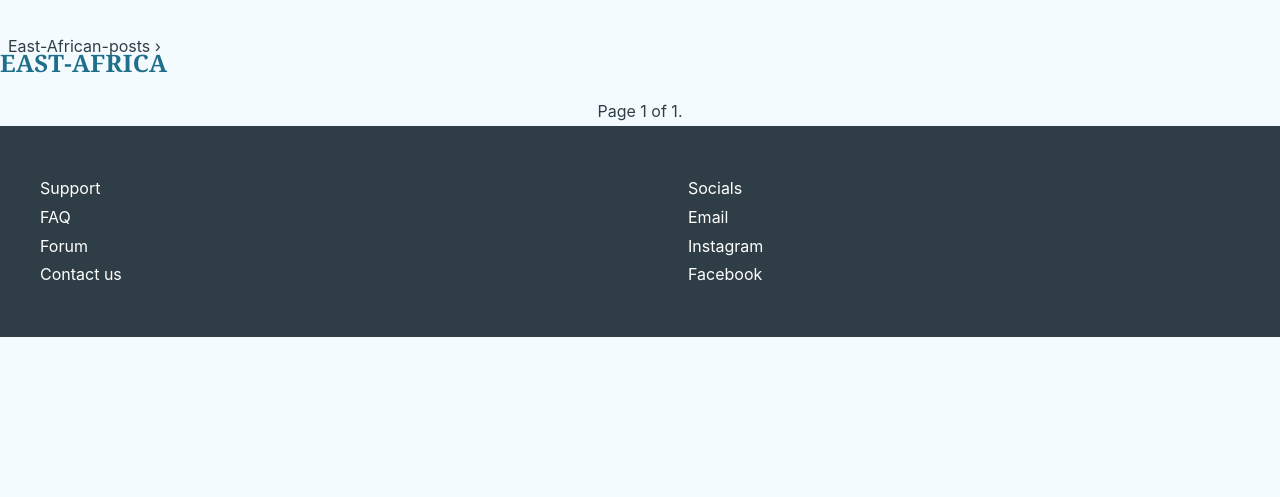
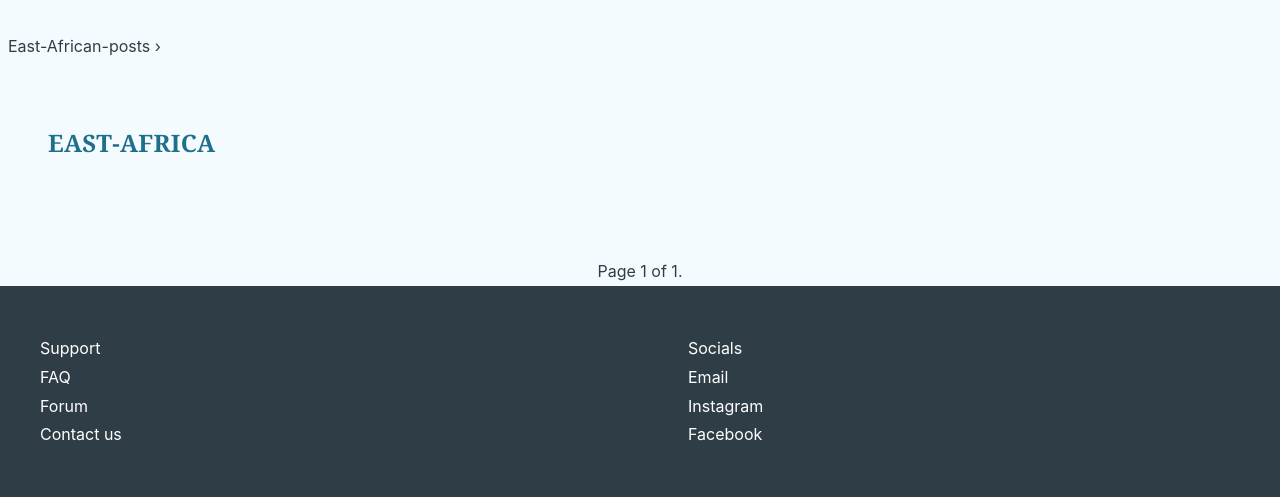
Before and after one commit to JoandarcZienagebriel/Django_project, a Django app: page /list/ in a window 1280 px wide. Shown: the part 101-598 px from the top of the page. Run offline with Django 5.2, Linux system fonts and the light colour scheme; data that the repository does not hold is empty.

Commit message:
change-in-alignment

```diff
--- a/static/css/pg.css
+++ b/static/css/pg.css
@@ -285,7 +285,9 @@ gap: 0.003rem;
 /* =========================
    SECTION
 ========================= */
-
+.content{
+  padding: 4rem 1.5rem;
+}
 
 
 
@@ -411,7 +413,7 @@ gap: 0.003rem;
 
 }
 @media screen and (min-width: 1024px) {
-
+.content{padding: 5rem 3rem;}
   .body{
   width: 60%;
   line-height: 2rem;
```
